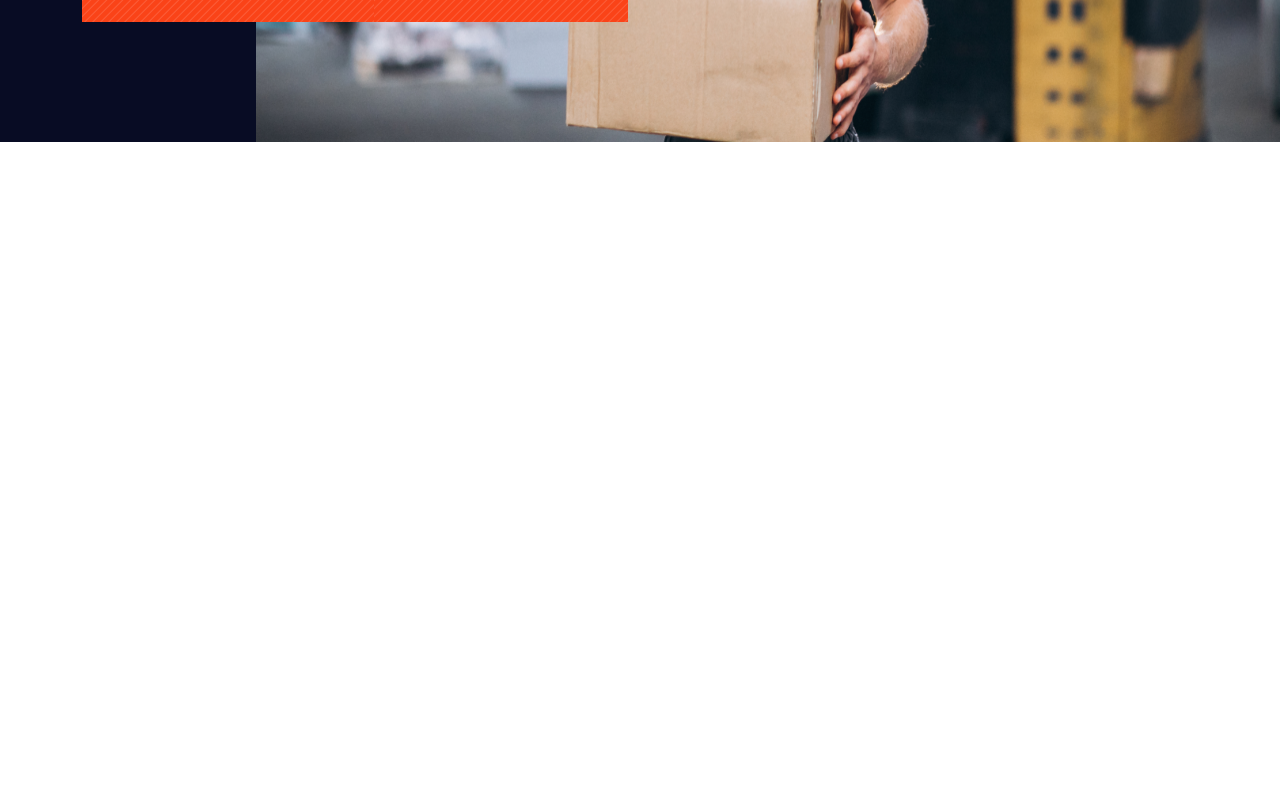
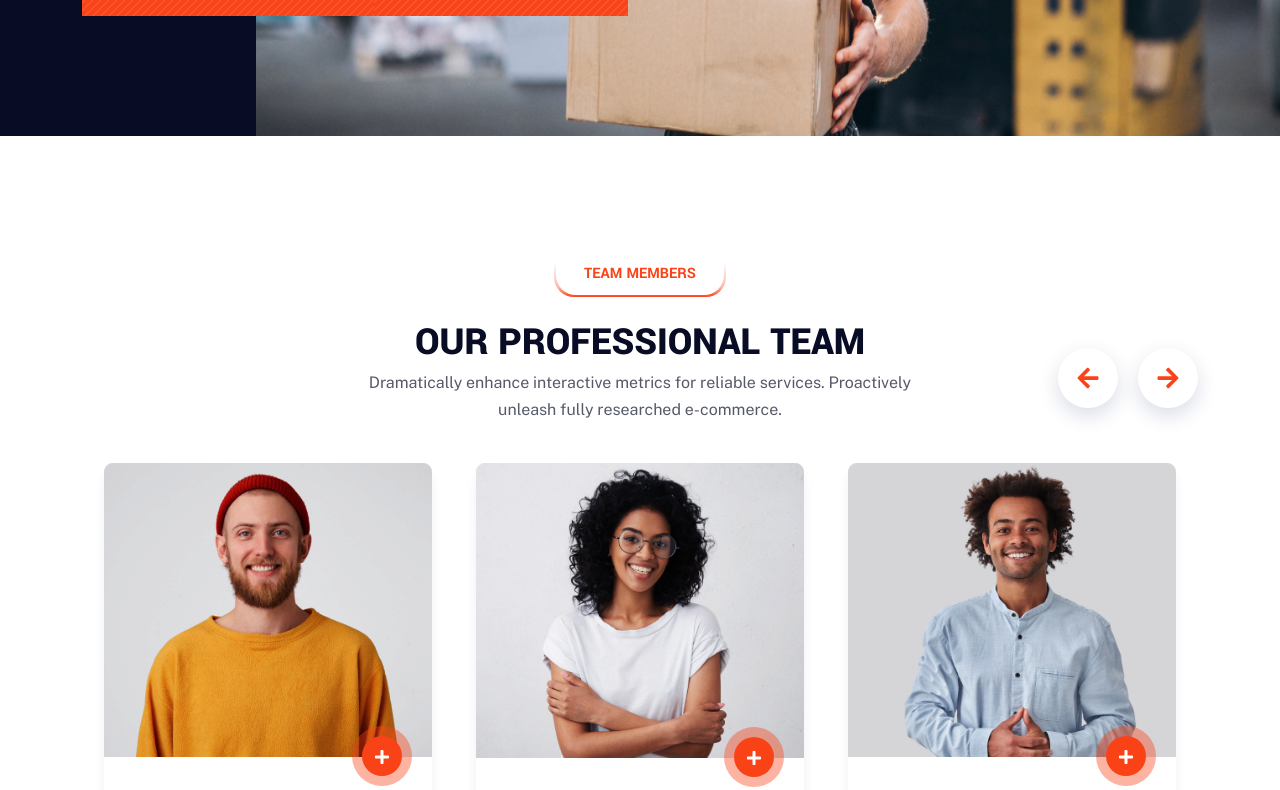
Before and after one commit to amitbd599/Transpro, a React (Create React App) app: page /about in a window 1280 px wide. Shown: the part 2820-3610 px from the top of the page. Before the commit the page ends 2962 px from the top, so only its background shows below. Built offline with nearby package versions, Linux system fonts and the light colour scheme.

Commit message:
Counter One add

```diff
--- a/src/pages/About.js
+++ b/src/pages/About.js
@@ -2,9 +2,13 @@ import React from "react";
 import AboutOne from "../components/AboutOne";
 import Breadcrumb from "../components/Breadcrumb";
 import CounterOne from "../components/CounterOne";
+import FooterBottomOne from "../components/FooterBottomOne";
+import FooterOne from "../components/FooterOne";
 import NavbarOne from "../components/NavbarOne";
-import PortfolioOne from "../components/PortfolioOne";
+import PartnerOne from "../components/PartnerOne";
 import SkillOne from "../components/SkillOne";
+import TeamOne from "../components/TeamOne";
+import TestimonialTwo from "../components/TestimonialTwo";
 import VideoAreaOne from "../components/VideoAreaOne";
 import SearchPopup from "../elements/SearchPopup";
 
@@ -27,7 +31,7 @@ const About = () => {
 
       {/* Counter One */}
 
-      <div classname='fact-area' style={{ background: "#f9f9f9" }}>
+      <div className='fact-area' style={{ background: "#f9f9f9" }}>
         <CounterOne />
       </div>
 
@@ -36,6 +40,23 @@ const About = () => {
 
       {/* Video Area One */}
       <VideoAreaOne />
+
+      {/* Team One */}
+      <div className='pd-bottom-80'>
+        <TeamOne />
+      </div>
+
+      {/* Testimonial Two */}
+      <TestimonialTwo />
+
+      {/* Partner One */}
+      <PartnerOne />
+
+      {/* Footer One */}
+      <FooterOne />
+
+      {/* Footer Bottom One */}
+      <FooterBottomOne />
     </>
   );
 };
```
